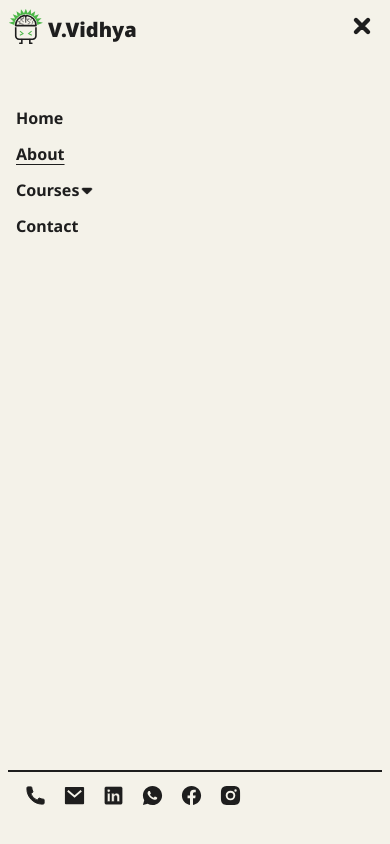
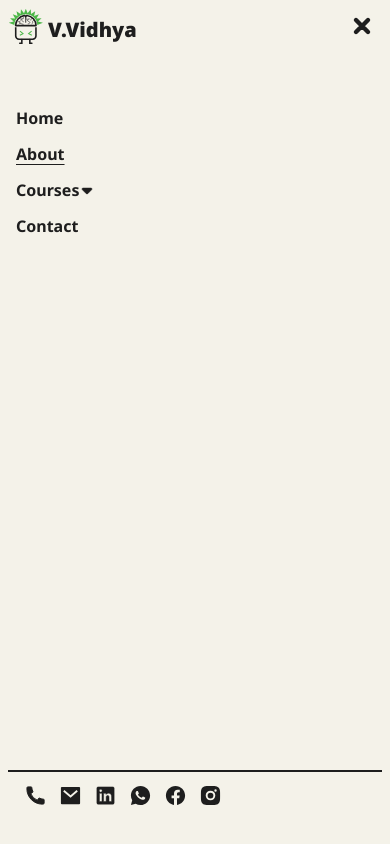
Before and after one commit to VirtualVidhya/main-website, an Astro site: page /about in a window 390 px wide. Both pictures are taken after a click on the button "Toggle Navigation Menu". Shown: the top 844 px of the page. Built offline with nearby package versions, Linux system fonts and the light colour scheme; Astro itself is replaced by a stand-in of ours; no server answers.

Commit message:
[Fix] social icon spacing in header

```diff
--- a/src/components/Header.astro
+++ b/src/components/Header.astro
@@ -7,6 +7,7 @@ const { navSection } = Astro.props;
 ---
 
 <header class="header">
+
   <LinkPage href="/">
     <div class="flex flex-row items-center gap-1 md:gap-2">
       <VvidhyaLogo logoClass="header-logo-svg" />
@@ -150,7 +151,7 @@ const { navSection } = Astro.props;
     >
       <hr class="side-navmenu-border" />
 
-      <div class="flex items-center space-x-4 px-4">
+      <div class="flex items-center space-x-3 px-4">
         <SocialLinks />
       </div>
     </div>
```
